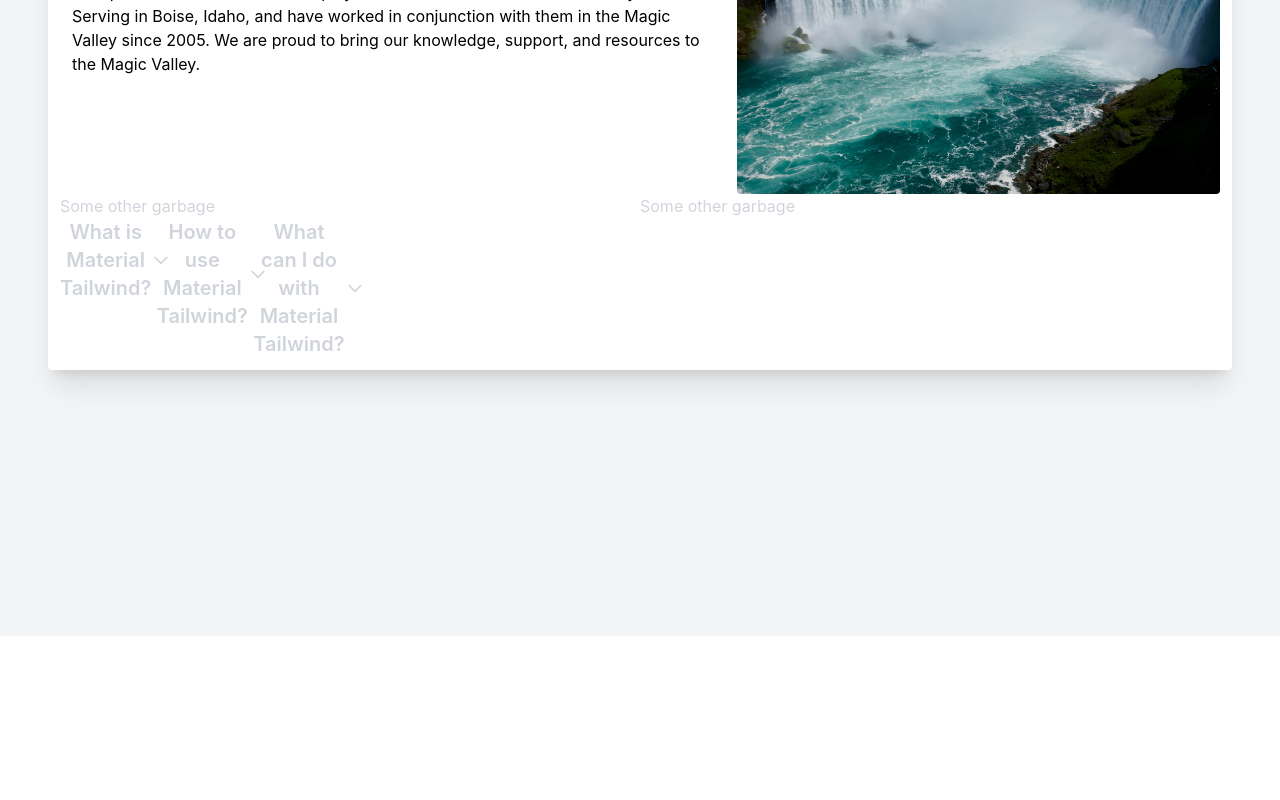
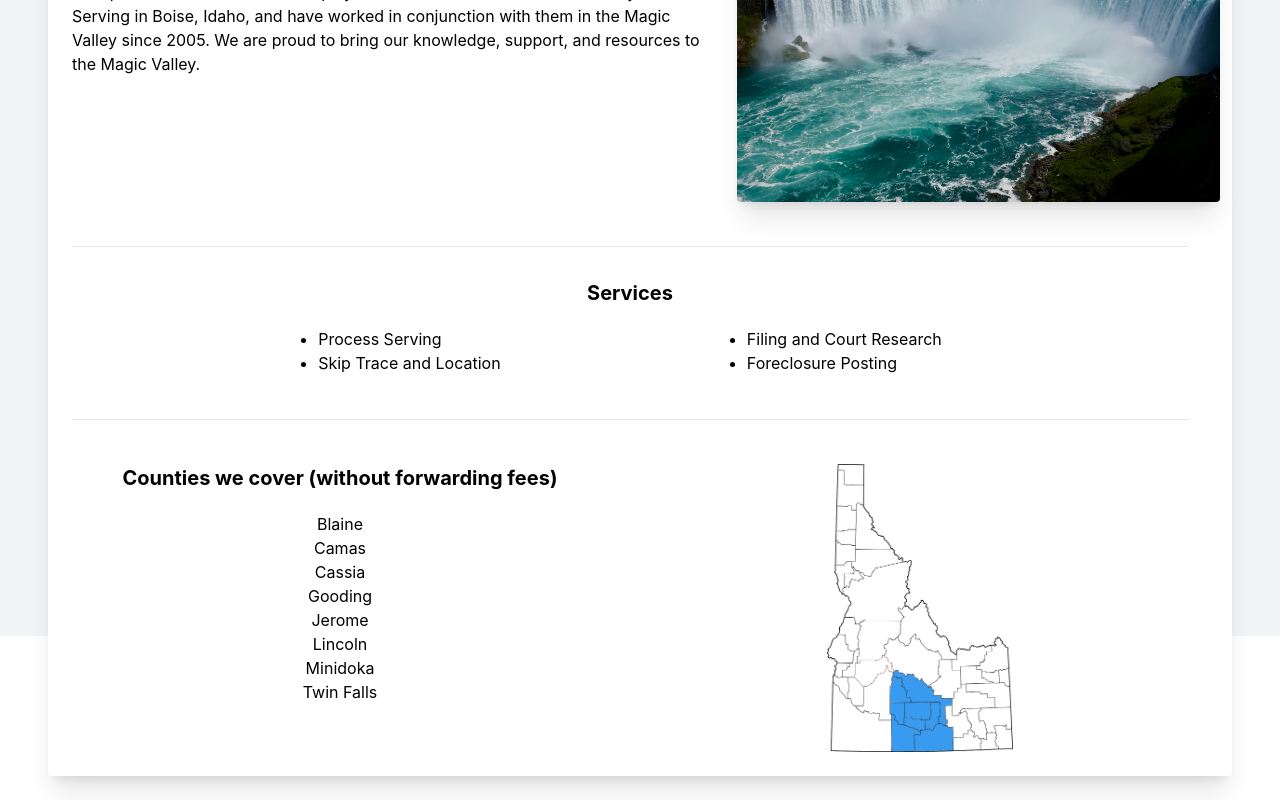
Before and after one commit to patrick-misner/tenacious-legal, a React (Create React App) app: page / in a window 1280 px wide. Shown: the part 300-1100 px from the top of the page. Before the commit the page ends 936 px from the top, so only its background shows below. Built offline with nearby package versions, Linux system fonts and the light colour scheme.

Commit message:
I forgot how to design

```diff
--- a/package.json
+++ b/package.json
@@ -10,6 +10,7 @@
     "@testing-library/react": "^13.4.0",
     "@testing-library/user-event": "^13.5.0",
     "eslint-config-wesbos": "^3.2.3",
+    "prop-types": "^15.8.1",
     "react": "^18.2.0",
     "react-dom": "^18.2.0",
     "react-router-dom": "^6.8.2",
--- a/src/components/Page-layout.jsx
+++ b/src/components/Page-layout.jsx
@@ -1,4 +1,5 @@
 import React from 'react';
+import PropTypes from 'prop-types';
 import Navbar from './nav/Navbar';
 
 const PageLayout = ({ children }) => (
@@ -7,4 +8,8 @@ const PageLayout = ({ children }) => (
     <div className="page-layout__content bg-gray-100 h-screen">{children}</div>
   </div>
 );
+
+PageLayout.propTypes = {
+  children: PropTypes.node.isRequired,
+};
 export default PageLayout;
--- a/src/components/accordion.jsx
+++ /dev/null
@@ -1,68 +0,0 @@
-import { Fragment, useState } from 'react';
-import {
-  Accordion,
-  AccordionHeader,
-  AccordionBody,
-} from '@material-tailwind/react';
-
-function Icon({ id, open }) {
-  return (
-    <svg
-      xmlns="http://www.w3.org/2000/svg"
-      className={`${id === open ? 'rotate-180' : ''
-        } h-5 w-5 transition-transform`}
-      fill="none"
-      viewBox="0 0 24 24"
-      stroke="currentColor"
-      strokeWidth={2}
-    >
-      <path strokeLinecap="round" strokeLinejoin="round" d="M19 9l-7 7-7-7" />
-    </svg>
-  );
-}
-
-export default function AccordionComponent() {
-  const [open, setOpen] = useState(0);
-
-  const handleOpen = (value) => {
-    setOpen(open === value ? 0 : value);
-  };
-
-  return (
-    <>
-      <Accordion open={open === 1} icon={<Icon id={1} open={open} />}>
-        <AccordionHeader onClick={() => handleOpen(1)}>
-          What is Material Tailwind?
-        </AccordionHeader>
-        <AccordionBody>
-          We&apos;re not always in the position that we want to be at.
-          We&apos;re constantly growing. We&apos;re constantly making mistakes.
-          We&apos;re constantly trying to express ourselves and actualize our
-          dreams.
-        </AccordionBody>
-      </Accordion>
-      <Accordion open={open === 2} icon={<Icon id={2} open={open} />}>
-        <AccordionHeader onClick={() => handleOpen(2)}>
-          How to use Material Tailwind?
-        </AccordionHeader>
-        <AccordionBody>
-          We&apos;re not always in the position that we want to be at.
-          We&apos;re constantly growing. We&apos;re constantly making mistakes.
-          We&apos;re constantly trying to express ourselves and actualize our
-          dreams.
-        </AccordionBody>
-      </Accordion>
-      <Accordion open={open === 3} icon={<Icon id={3} open={open} />}>
-        <AccordionHeader onClick={() => handleOpen(3)}>
-          What can I do with Material Tailwind?
-        </AccordionHeader>
-        <AccordionBody>
-          We&apos;re not always in the position that we want to be at.
-          We&apos;re constantly growing. We&apos;re constantly making mistakes.
-          We&apos;re constantly trying to express ourselves and actualize our
-          dreams.
-        </AccordionBody>
-      </Accordion>
-    </>
-  );
-}
--- a/src/components/nav/Navbar.jsx
+++ b/src/components/nav/Navbar.jsx
@@ -1,20 +1,23 @@
-import { Fragment } from 'react'
-import { Disclosure, Menu, Transition } from '@headlessui/react'
-import { Bars3Icon, BellIcon, XMarkIcon } from '@heroicons/react/24/outline'
-import { NavLink, useNavigate } from "react-router-dom"
-import logo from '../../images/mark.svg'
+import { Fragment } from 'react';
+import { Disclosure } from '@headlessui/react';
+import { Bars3Icon, XMarkIcon } from '@heroicons/react/24/outline';
+import { NavLink, useNavigate } from 'react-router-dom';
+import logo from '../../images/mark.svg';
 
 const navigation = [
   { name: 'Home', to: '/' },
   { name: 'Mission', to: '/mission' },
   { name: 'Contact', to: '/contact' },
-  { name: 'Pricing', href: 'https://squareup.com/market/tenacious-legal-support', current: false, target: '_blank' },
-]
-
-
+  {
+    name: 'Pricing',
+    href: 'https://squareup.com/market/tenacious-legal-support',
+    current: false,
+    target: '_blank',
+  },
+];
 
 function classNames(...classes) {
-  return classes.filter(Boolean).join(' ')
+  return classes.filter(Boolean).join(' ');
 }
 
 export default function Navbar() {
@@ -25,13 +28,11 @@ export default function Navbar() {
         <>
           <div className="mx-auto p-4 max-w-7xl px-2 sm:px-6 lg:px-8">
             <div className="p-2 px-4 text-gray-300">
-
               <h1>Tenacious Legal Support</h1>
             </div>
             <div className="relative flex h-16 items-center justify-between">
-
               <div className="absolute inset-y-0 left-0 flex items-center sm:hidden">
-                {/* Mobile menu button*/}
+                {/* Mobile menu button */}
                 <Disclosure.Button className="inline-flex items-center justify-center rounded-md p-2 text-gray-400 hover:bg-gray-700 hover:text-white focus:outline-none focus:ring-2 focus:ring-inset focus:ring-white">
                   <span className="sr-only">Open main menu</span>
                   {open ? (
@@ -53,11 +54,10 @@ export default function Navbar() {
                     src={logo}
                     alt="Tenacious Legal Support"
                   />
-
                 </div>
                 <div className="hidden sm:ml-6 sm:block">
                   <div className="flex space-x-4">
-      {navigation.map((item) => (
+                    {navigation.map((item) =>
                       item.href ? (
                         <a
                           key={item.name}
@@ -86,29 +86,27 @@ export default function Navbar() {
                           {item.name}
                         </NavLink>
                       )
-      ))}
+                    )}
                   </div>
                 </div>
               </div>
-              <div className="absolute inset-y-0 right-0 flex items-center pr-2 sm:static sm:inset-auto sm:ml-6 sm:pr-0 text-gray-300">
-
-
-
-              </div>
+              <div className="absolute inset-y-0 right-0 flex items-center pr-2 sm:static sm:inset-auto sm:ml-6 sm:pr-0 text-gray-300" />
             </div>
           </div>
 
           <Disclosure.Panel className="sm:hidden">
             <div className="space-y-1 px-2 pt-2 pb-3">
-              {navigation.map((item) => (
-                item.href? (
+              {navigation.map((item) =>
+                item.href ? (
                   <Disclosure.Button
                     key={item.name}
                     as="a"
                     href={item.href}
                     target={item.target}
                     className={classNames(
-                    item.current ? 'bg-gray-900 text-white' : 'text-gray-300 hover:bg-gray-700 hover:text-white',
+                      item.current
+                        ? 'bg-gray-900 text-white'
+                        : 'text-gray-300 hover:bg-gray-700 hover:text-white',
                       'block rounded-md px-3 py-2 text-base font-medium'
                     )}
                     aria-current={item.current ? 'page' : undefined}
@@ -132,12 +130,11 @@ export default function Navbar() {
                     {item.name}
                   </Disclosure.Button>
                 )
-              ))}
-
+              )}
             </div>
           </Disclosure.Panel>
         </>
       )}
     </Disclosure>
-  )
+  );
 }
--- a/src/components/pages/dashboard.jsx
+++ b/src/components/pages/dashboard.jsx
@@ -1,13 +1,15 @@
 import React from 'react';
-import Carousel from '../carousel';
-import AccordionComponent from '../accordion';
+import ServicesComponent from '../services';
+import Welcome from '../welcome';
+import ServiceAreaComponent from '../service-area';
 
 const DashboardPage = () => (
   <div className="mx-auto p-4 max-w-7xl px-2 sm:px-6 lg:px-8">
     <div className="p-2 px-4 text-gray-300">
       <div className="p-3 shadow-xl rounded bg-white grid grid-cols-12">
-        <Carousel />
-        <AccordionComponent />
+        <Welcome />
+        <ServicesComponent />
+        <ServiceAreaComponent />
       </div>
     </div>
   </div>
--- a/src/components/pages/mission.jsx
+++ b/src/components/pages/mission.jsx
@@ -1,9 +1,5 @@
 import React from 'react';
 
-const MissionPage = () => (
-
-      <div className="">Mission Page</div>
-
-);
+const MissionPage = () => <div className="">Mission Page</div>;
 
 export default MissionPage;
--- /dev/null
+++ b/src/components/service-area.jsx
@@ -0,0 +1,36 @@
+import countymap from '../images/county-map.png';
+
+const ServiceAreaComponent = () => (
+  <>
+    <div className="col-span-12 text-black px-3 mr-5">
+      <hr className="h-px my-8 bg-gray-200 border-0 dark:bg-gray-300" />
+    </div>
+    <div className="col-span-12 md:col-span-6 text-black px-3 my-3 mr-5 text-center">
+      <p className="font-bold mb-5 text-xl">
+        Counties we cover (without forwarding fees)
+      </p>
+      <ul>
+        <li>Blaine</li>
+        <li>Camas</li>
+        <li>Cassia</li>
+        <li>Gooding</li>
+        <li>Jerome</li>
+        <li>Lincoln</li>
+        <li>Minidoka</li>
+        <li>Twin Falls</li>
+      </ul>
+    </div>
+
+    <div className="col-span-12 md:col-span-6 text-black px-3 my-3 mr-5">
+      <div className="flex justify-center">
+        <img
+          className="object-contain h-72 w-144"
+          src={countymap}
+          alt="Idaho County Map"
+        />
+      </div>
+    </div>
+  </>
+);
+
+export default ServiceAreaComponent;
--- /dev/null
+++ b/src/components/services.jsx
@@ -0,0 +1,24 @@
+const ServicesComponent = () => (
+  <div className="col-span-12 text-black px-3 my-3 mr-5">
+    <hr className="h-px my-8 bg-gray-200 border-0 dark:bg-gray-300" />
+    <div className="flex justify-center">
+      <p className="font-bold mb-5 text-xl">Services</p>
+    </div>
+    <div className="flex justify-between md:justify-evenly">
+      <div>
+        <ul className="list-disc">
+          <li>Process Serving</li>
+          <li>Skip Trace and Location</li>
+        </ul>
+      </div>
+      <div>
+        <ul className="list-disc">
+          <li>Filing and Court Research</li>
+          <li>Foreclosure Posting</li>
+        </ul>
+      </div>
+    </div>
+  </div>
+);
+
+export default ServicesComponent;
--- a/src/components/carousel.jsx
+++ b/src/components/welcome.jsx
@@ -1,6 +1,6 @@
 import logo from '../images/shoshone.jpg';
 
-const Carousel = () => (
+const Welcome = () => (
   <>
     <div className="col-span-12 md:col-span-7 text-black px-3 my-3 mr-5">
       <p className="font-bold mb-5 text-xl">
@@ -16,13 +16,14 @@ const Carousel = () => (
         Valley.
       </p>
     </div>
-    <div className="col-span-12 md:col-span-5">
-      <img className="rounded" src={logo} alt="Tenacious Legal Support" />
+    <div className="col-span-12 md:col-span-5 pt-2 my-auto">
+      <img
+        className="rounded shadow-xl"
+        src={logo}
+        alt="Tenacious Legal Support"
+      />
     </div>
-
-    <div className="col-span-12 md:col-span-6">Some other garbage</div>
-    <div className="col-span-12 md:col-span-6">Some other garbage</div>
   </>
 );
 
-export default Carousel;
+export default Welcome;
--- a/src/reportWebVitals.js
+++ b/src/reportWebVitals.js
@@ -1,4 +1,4 @@
-const reportWebVitals = onPerfEntry => {
+const reportWebVitals = (onPerfEntry) => {
   if (onPerfEntry && onPerfEntry instanceof Function) {
     import('web-vitals').then(({ getCLS, getFID, getFCP, getLCP, getTTFB }) => {
       getCLS(onPerfEntry);
```
Also changed, not shown: jsconfig.json (added, +14 -0 lines), src/App.js (+12 -12 lines), src/images/county-map.png (added), 1 other file (tests, documents, lock files or other folders). Lines whose indentation alone changed are shown as unchanged.
